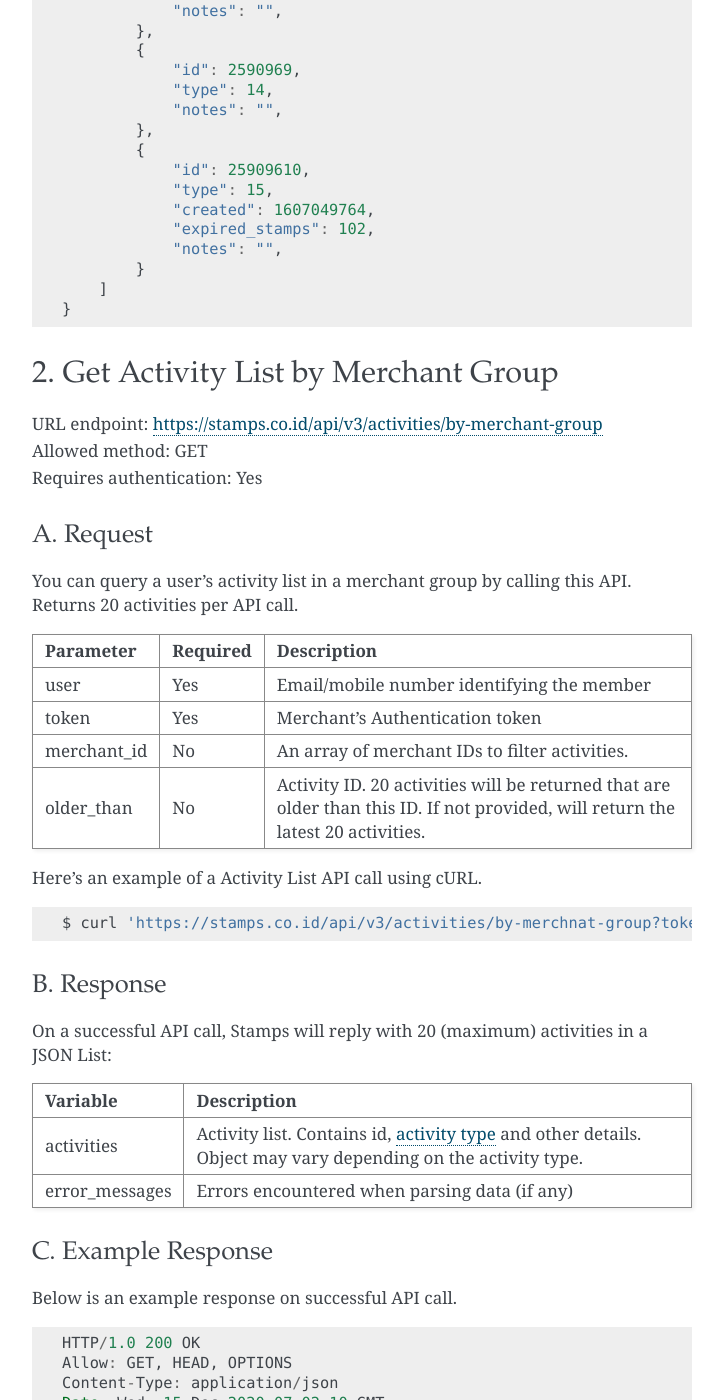
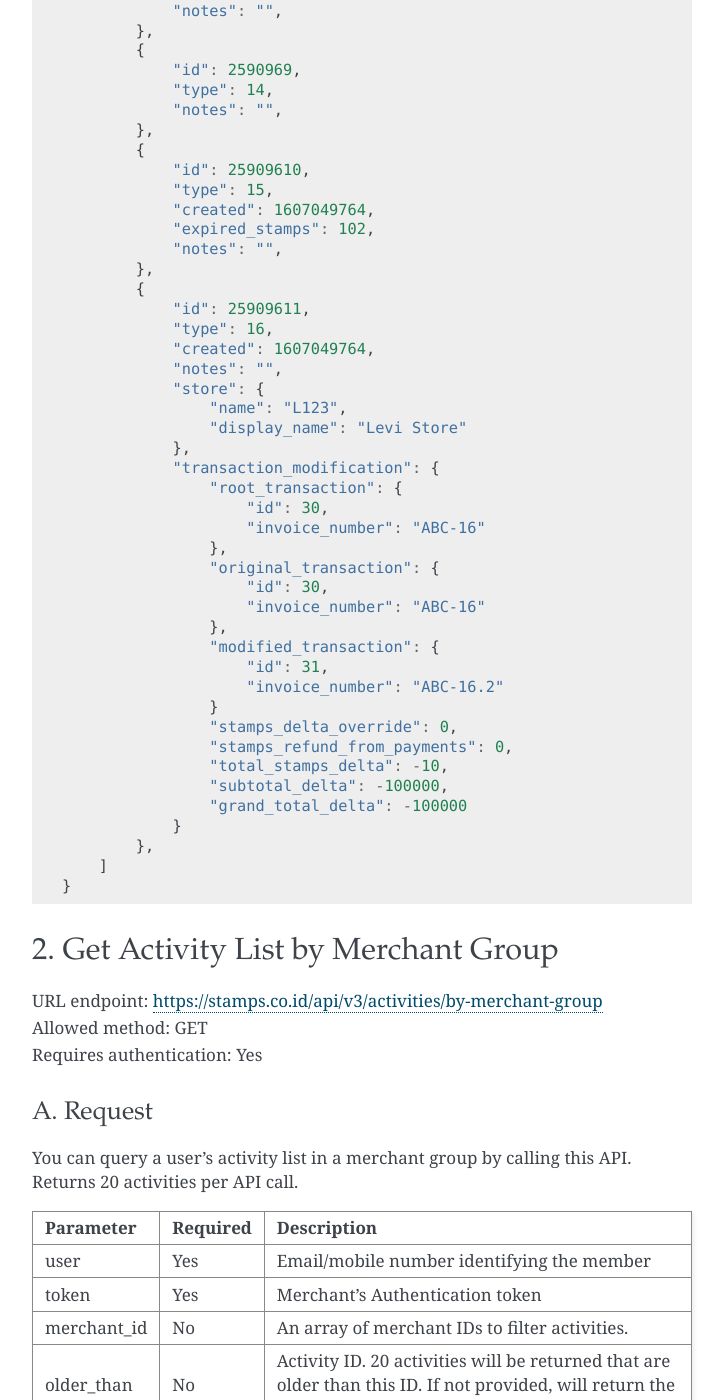
Before and after one commit to ui/stamps-api-docs, a Sphinx documentation site: the page built from source/activity_api.rst, in a window 1280 px wide and 1400 px high, scrolled down 4532 px. Shown: the whole window, without its empty margins (388-1112 px from the left). Built offline with Sphinx 7.4.7, drawn with Linux system fonts in a browser that asks for light colours.

Commit message:
add refund stamps activity

```diff
--- a/source/activity_api.rst
+++ b/source/activity_api.rst
@@ -237,7 +237,36 @@ Below is an example response on successful API call.
                 "created": 1607049764,
                 "expired_stamps": 102,
                 "notes": "",
-            }
+            },
+            {
+                "id": 25909611,
+                "type": 16,
+                "created": 1607049764,
+                "notes": "",
+                "store": {
+                    "name": "L123",
+                    "display_name": "Levi Store"
+                },
+                "transaction_modification": {
+                    "root_transaction": {
+                        "id": 30,
+                        "invoice_number": "ABC-16"
+                    },
+                    "original_transaction": {
+                        "id": 30,
+                        "invoice_number": "ABC-16"
+                    },
+                    "modified_transaction": {
+                        "id": 31,
+                        "invoice_number": "ABC-16.2"
+                    }
+                    "stamps_delta_override": 0,
+                    "stamps_refund_from_payments": 0,
+                    "total_stamps_delta": -10,
+                    "subtotal_delta": -100000,
+                    "grand_total_delta": -100000
+                }
+            },
         ]
     }
 
@@ -366,6 +395,7 @@ Code                Description
 13                  Merged with Legacy Member
 14                  Legacy Member Activated
 15                  Stamps Expired
+16                  Refund Stamps
 =================== ===========
 
 
```
